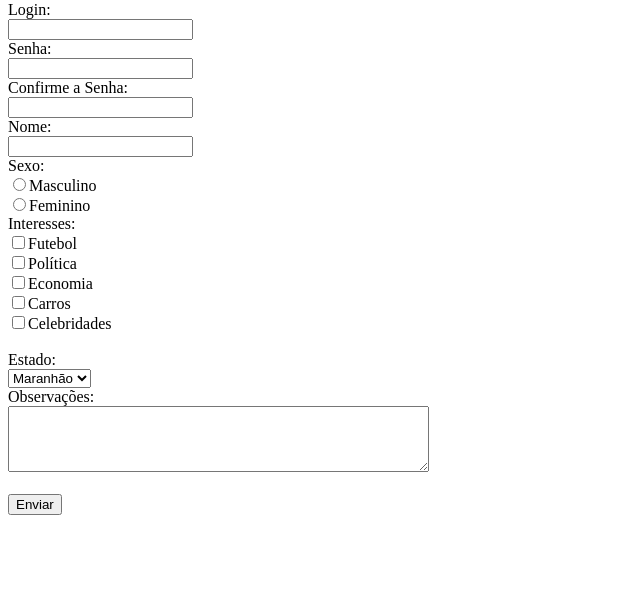
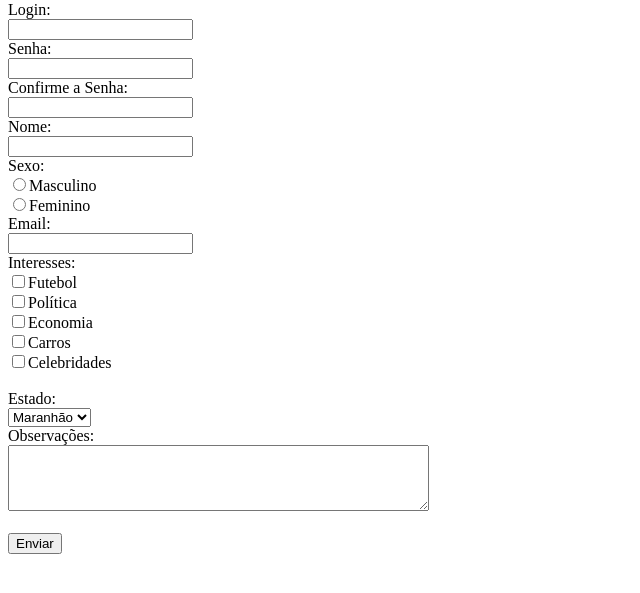
Before and after one commit to davissontiago/pweb, a plain HTML site: page 04/cadastro.html in a window 1280 px wide. Shown: the part 79-672 px from the top of the page, without its empty margins (0-640 px from the left). Drawn offline with Linux system fonts and the light colour scheme.

Commit message:
Envio da Atividade 04 parte 2

```diff
--- a/04/cadastro.html
+++ b/04/cadastro.html
@@ -9,7 +9,7 @@
 
     <h1>Cadastro</h1>
 
-    <form>
+    <form action="https://qfqdkj.hospedagemelastica.com.br/pweb/salvar.jsp" method="POST">
 
         Login: <br>
         <input type="text" required name="login"> <br>
@@ -26,6 +26,9 @@
         Sexo: <br>
         <input type="radio" name="sexo" value="masculino">Masculino <br>
         <input type="radio" name="sexo" value="feminino">Feminino <br>
+
+        Email: <br>
+        <input type="email" name="email"> <br>
 
         Interesses: <br>
         <input type="checkbox" name="interesses" value="futebol">Futebol <br>
@@ -44,7 +47,7 @@
         </select> <br>
 
         Observações:<br>
-        <textarea name="observacoes" rows="4" cols="50"></textarea> <br>
+        <textarea name="observacao" rows="4" cols="50"></textarea> <br>
 
         <br>
         <input type="submit" value="Enviar">
```
